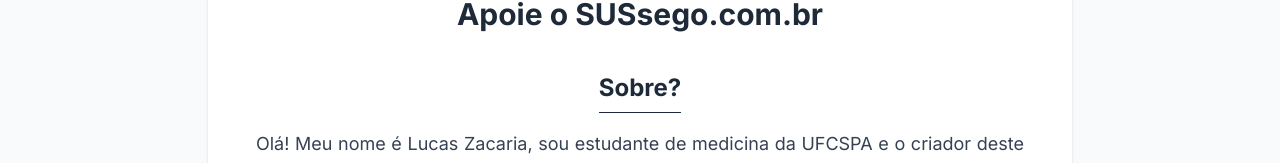
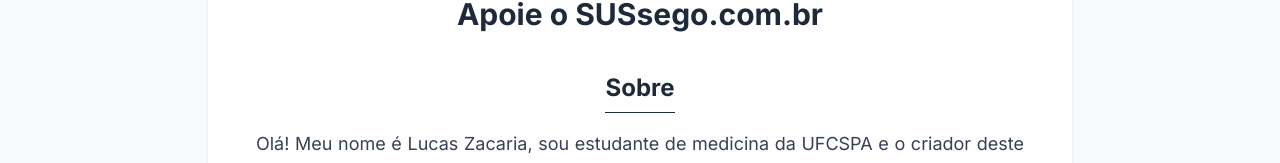
Before and after one commit to lucasvzack-sys/001, a React (Vite) app: page / in a window 1280 px wide. Both pictures are taken after a click on the button "Apoie o Projeto". Shown: the part 261-424 px from the top of the page. Built offline with nearby package versions, Linux system fonts and the light colour scheme.

Commit message:
Update Doar.tsx

```diff
--- a/src/components/Doar.tsx
+++ b/src/components/Doar.tsx
@@ -26,7 +26,7 @@ export default function Doar({ onNavigate }: DoarProps) {
           <div className="space-y-8 text-gray-700">
             {/* Sobre */}
             <section className="flex flex-col items-center">
-              <h2 className="text-2xl font-bold text-gray-800 mb-4 border-b pb-2 text-center w-full sm:w-auto">Sobre?</h2>
+              <h2 className="text-2xl font-bold text-gray-800 mb-4 border-b pb-2 text-center w-full sm:w-auto">Sobre</h2>
               <p className="leading-relaxed text-lg text-justify w-full">
                 Olá! Meu nome é Lucas Zacaria, sou estudante de medicina da UFCSPA e o criador deste projeto. O <strong>SUSsego.com.br</strong> nasceu com o objetivo de transformar burocracia em facilidade. Por meio das ferramentas TemNoPosto? e o LaudAí, meu objetivo é democratizar o acesso à informação e simplificar a compreensão de exames e a busca por medicamentos, conectando as demandas do dia a dia às soluções digitais.
               </p>
```
